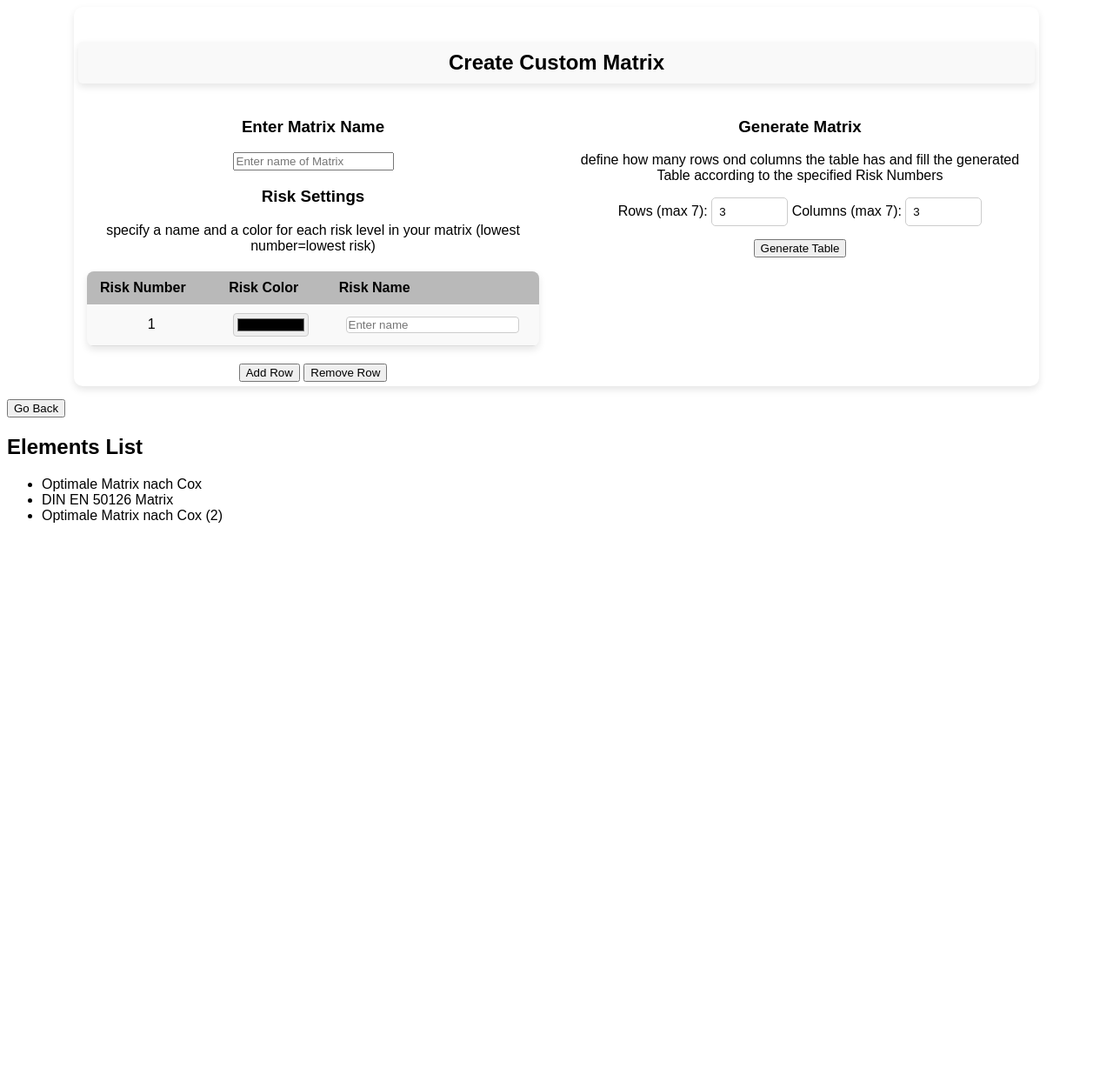
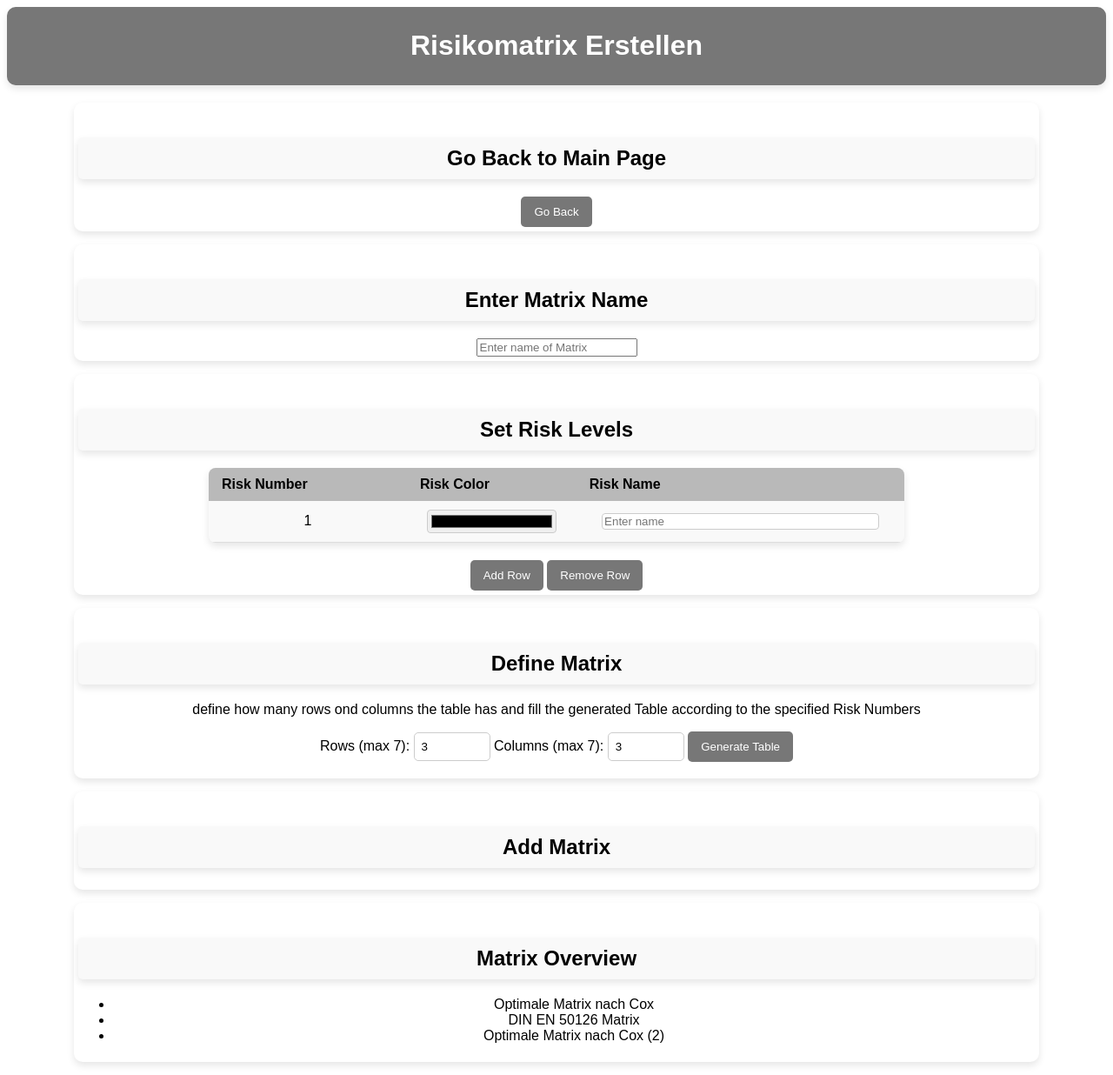
Before and after one commit to nilsgnh/Projektseminar-Risikomatrix, a Flask app: page /custom in a window 1280 px wide. Shown: the whole page at 87% size. Before the commit the page ends 601 px from the top, so only its background shows below. Run offline with Flask 3, Linux system fonts and the light colour scheme.

Commit message:
visual Adjustment to main page

```diff
--- a/src/templates/customMatrix.html
+++ b/src/templates/customMatrix.html
@@ -11,21 +11,27 @@
 			rel="stylesheet"
 			href="../static/index.css" />
 	</head>
+
 	<body>
+		<header>
+			<h1>Risikomatrix Erstellen</h1>
+		</header>
+
 		<div class="form-section">
-			<h2 id="h2-create-matrix">Create Custom Matrix</h2>
-			<div class="flex-container">
-				<div class="col">
-					<h3>Enter Matrix Name</h3>
+			<h2 id="h2-create-matrix">Go Back to Main Page</h2>
+			<button type="submit" onclick="goBack()">Go Back</button>
+		</div>
+
+		<div class="form-section">
+			<h2 id="h2-create-matrix">Enter Matrix Name</h2>
 			<input
-						id = "matrixName"
+				id="matrixName"
 				type="text"
 				placeholder="Enter name of Matrix" />
-					<h3>Risk Settings</h3>
-					<p>
-						specify a name and a color for each risk level in your matrix (lowest
-						number=lowest risk)
-					</p>
+		</div>
+
+		<div class="form-section">
+			<h2 id="h2-create-matrix">Set Risk Levels</h2>
 			<table id="riskLevels">
 				<thead>
 					<tr>
@@ -47,15 +53,16 @@
 				</tbody>
 			</table>
 
-					<button onclick="addRow()">Add Row</button>
-					<button onclick="removeRow()">Remove Row</button>
+			<button type="submit" onclick="addRow()">Add Row</button>
+			<button type="submit" onclick="removeRow()">Remove Row</button>
 		</div>
-				<div class="col">
-					<h3>Generate Matrix</h3>
+
+		<div class="form-section">
+			<h2 id="h2-create-matrix">Define Matrix</h2>
 			<div>
 				<p>
-							define how many rows ond columns the table has and fill the generated
-							Table according to the specified Risk Numbers
+					define how many rows ond columns the table has and fill the generated Table
+					according to the specified Risk Numbers
 				</p>
 				<label for="rows">Rows (max 7):</label>
 				<input
@@ -71,13 +78,14 @@
 					max="10"
 					min="1"
 					value="3" />
+					<button type="submit" onclick="generateTable()">Generate Table</button>
 			</div>
-					<button onclick="generateTable()">Generate Table</button>
+
 			<table id="matrixTable"></table>
 		</div>
 
-
-			</div>
+		<div class="form-section">
+			<h2 id="h2-create-matrix">Add Matrix</h2>
 			<button
 				type="submit"
 				id="submitButton"
@@ -87,96 +95,13 @@
 			</button>
 		</div>
 
-		<!-- Neue Buttons für Navigation -->
-		<div class="navigation-buttons">
-			<button onclick="goBack()">Go Back</button>
-		</div>
-
-		<h2>Elements List</h2>
+		<div class="form-section">
+			<h2 id="h2-create-matrix">Matrix Overview</h2>
 			<ul>
 				{% for element in matrices %}
 				<li>{{ element }}</li>
 				{% endfor %}
 			</ul>
-
-		<!--
-		<h2 id="h2setsim">Set Simulation Parameters</h2>
-		<section class="form-section">
-			<form
-				action="/custom/submit"
-				id="set_parameters"
-				method="POST">
-				<label for="n_simulations">Number of Simulations:</label>
-				<input
-					type="number"
-					id="n_simulations"
-					name="n_simulations"
-					value="2000"
-					min="1"
-					max="10000" /><br /><br />
-
-				<div class="flexfreqsev">
-					<div class="flexfreq">
-						<h3>Frequency</h3>
-						<label for="frequency_mean">Frequency Mean:</label>
-						<input
-							type="number"
-							id="frequency_mean"
-							name="frequency_mean"
-							step="0.001"
-							value="0.333"
-							min="0"
-							max="1" /><br /><br />
-
-						<label for="frequency_perc">Frequency Tolerance (+/-%):</label>
-						<input
-							type="number"
-							id="frequency_perc"
-							name="frequency_perc"
-							step="0.05"
-							value="1"
-							min="0"
-							max="100" /><br /><br />
 		</div>
-					<div class="flexsev">
-						<h3>Severity</h3>
-						<label for="severity_mean">Severity Mean:</label>
-						<input
-							type="number"
-							id="severity_mean"
-							name="severity_mean"
-							step="0.001"
-							value="0.5"
-							min="0"
-							max="1" /><br /><br />
-
-						<label for="severity_perc">Severity Tolerance (+/-%):</label>
-						<input
-							type="number"
-							id="severity_perc"
-							name="severity_perc"
-							step="0.05"
-							value="1"
-							min="0"
-							max="100" /><br /><br />
-					</div>
-				</div>
-
-				<input
-					type="submit"
-					value="Submit" />
-			</form>
-		</section>
-
-		<br />
-
-		<h2 id="h2plots">Plots</h2>
-		<div class="plot-comparison">
-			<div class="plot">{{ customScatter|safe }}</div>
-			<div class="plot">{{ customBar|safe }}</div>
-			<div class="plot">{{ customHeat|safe }}</div>
-		</div>
-
-		-->
 	</body>
 </html>
```
Lines whose indentation alone changed are shown as unchanged.
